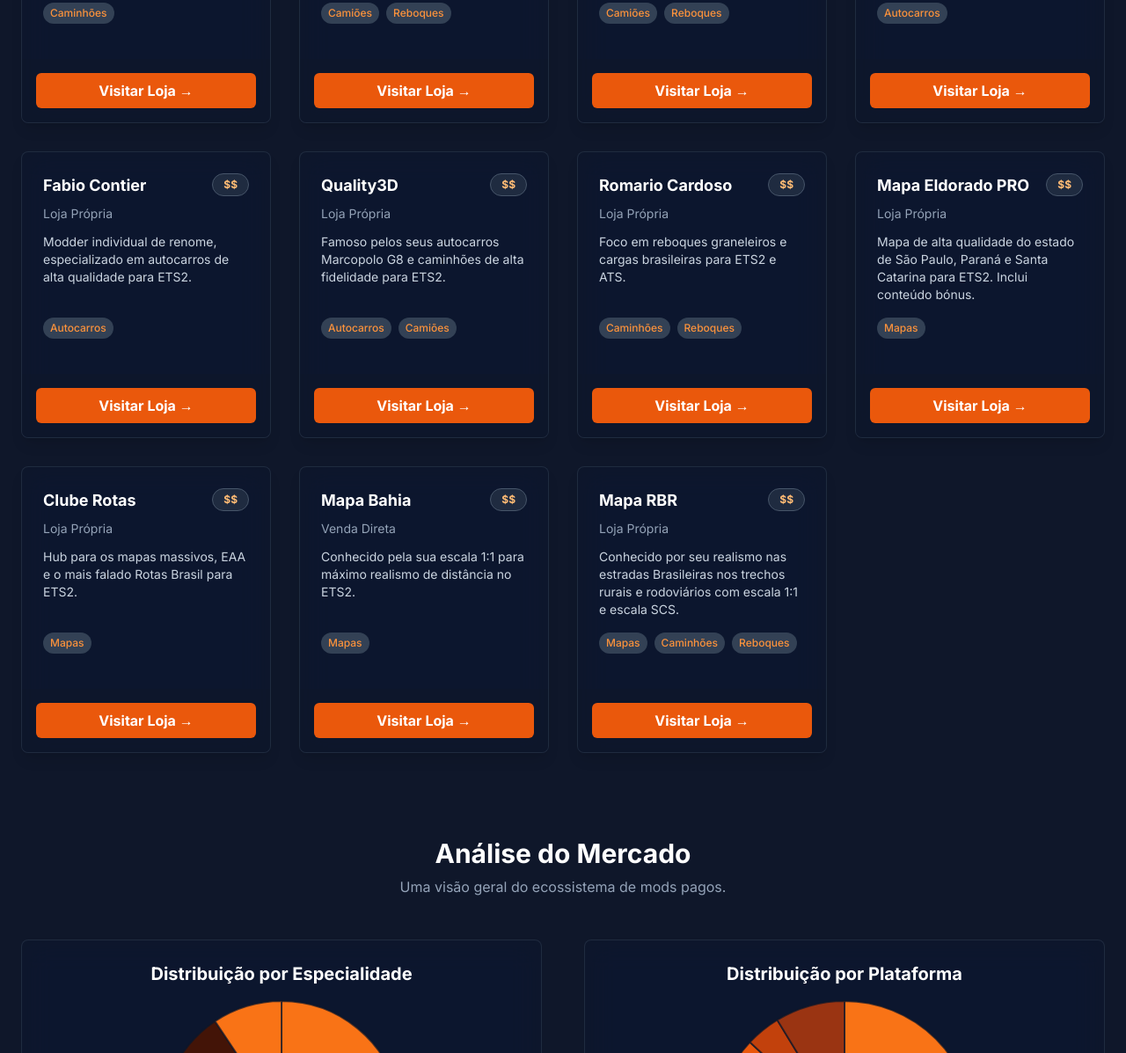
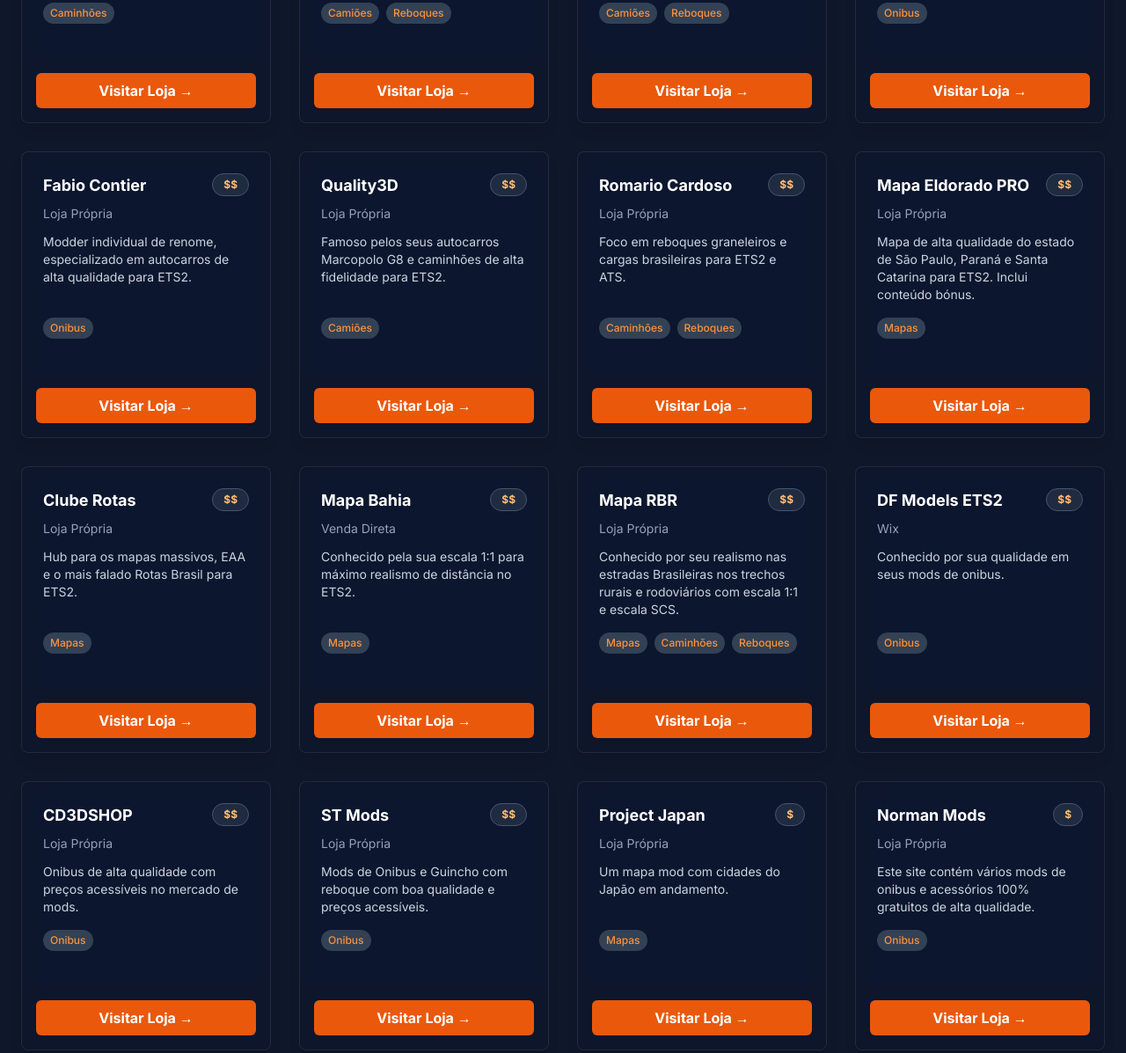
Before and after one commit to SrPuff2/ATS-ETS2-hub, a plain HTML site: page index.html in a window 1280 px wide. Shown: the part 2098-3295 px from the top of the page at 88% size. Drawn offline with nearby package versions, Linux system fonts and the light colour scheme.

Commit message:
Update index.html

```diff
--- a/index.html
+++ b/index.html
@@ -125,7 +125,7 @@
                         <button data-filter="*" class="filter-btn active-filter">Todas</button>
                         <button data-filter="Caminhões" class="filter-btn">Caminhões</button>
                         <button data-filter="Reboques" class="filter-btn">Reboques</button>
-                        <button data-filter="Autocarros" class="filter-btn">Autocarros</button>
+                        <button data-filter="Onibus" class="filter-btn">Autocarros</button>
                         <button data-filter="Mapas" class="filter-btn">Mapas</button>
                         <button data-filter="Som" class="filter-btn">Som</button>
                         <button data-filter="Acessórios" class="filter-btn">Acessórios</button>
@@ -198,14 +198,26 @@
         { name: 'Frank Peru', url: 'https://www.facebook.com/profile.php?id=100083408832140', specialty: ['Caminhões'], platform: 'Venda Direta', price: '$$', region: 'Internacional', note: 'Modder respeitado, conhecido por seus caminhões Kenworth e Peterbilt para ETS2 e ATS.' },
         { name: 'Modwork', url: 'https://www.modwork.com.br/', specialty: ['Camiões', 'Reboques'], platform: 'Loja Própria', price: '$$', region: 'Brasil', note: 'Vasta seleção de caminhões brasileiros iconicos para ETS2.' },
         { name: 'Shop Pisc', url: 'https://shoppisc.com/', specialty: ['Camiões', 'Reboques'], platform: 'Loja Própria', price: '$$', region: 'Brasil', note: 'Oferece combos com desconto e mods com funcionalidades imersivas para ETS2.' },
-        { name: 'ModShop', url: 'https://modshop.com.br/', specialty: ['Autocarros'], platform: 'Loja Própria', price: '$$', region: 'Brasil', note: 'Principal destino para mods de autocarros brasileiros (Marcopolo, etc.) para ETS2.' },
-        { name: 'Fabio Contier', url: 'https://fabiocontier.com/', specialty: ['Autocarros'], platform: 'Loja Própria', price: '$$', region: 'Brasil', note: 'Modder individual de renome, especializado em autocarros de alta qualidade para ETS2.' },
-        { name: 'Quality3D', url: 'https://quality3d.com.br/', specialty: ['Autocarros', 'Camiões'], platform: 'Loja Própria', price: '$$', region: 'Brasil', note: 'Famoso pelos seus autocarros Marcopolo G8 e caminhões de alta fidelidade para ETS2.' },
+        { name: 'ModShop', url: 'https://modshop.com.br/', specialty: ['Onibus'], platform: 'Loja Própria', price: '$$', region: 'Brasil', note: 'Principal destino para mods de autocarros brasileiros (Marcopolo, etc.) para ETS2.' },
+        { name: 'Fabio Contier', url: 'https://fabiocontier.com/', specialty: ['Onibus'], platform: 'Loja Própria', price: '$$', region: 'Brasil', note: 'Modder individual de renome, especializado em autocarros de alta qualidade para ETS2.' },
+        { name: 'Quality3D', url: 'https://quality3d.com.br/', specialty: ['Camiões'], platform: 'Loja Própria', price: '$$', region: 'Brasil', note: 'Famoso pelos seus autocarros Marcopolo G8 e caminhões de alta fidelidade para ETS2.' },
         { name: 'Romario Cardoso', url: 'https://rcmod.com.br/', specialty: ['Caminhões', 'Reboques'], platform: 'Loja Própria', price: '$$', region: 'Brasil', note: 'Foco em reboques graneleiros e cargas brasileiras para ETS2 e ATS.' },
         { name: 'Mapa Eldorado PRO', url: 'https://mapaeldorado.com.br/', specialty: ['Mapas'], platform: 'Loja Própria', price: '$$', region: 'Brasil', note: 'Mapa de alta qualidade do estado de São Paulo, Paraná e Santa Catarina para ETS2. Inclui conteúdo bónus.' },
         { name: 'Clube Rotas', url: 'https://cluberotas.com/', specialty: ['Mapas'], platform: 'Loja Própria', price: '$$', region: 'Brasil', note: 'Hub para os mapas massivos, EAA e o mais falado Rotas Brasil para ETS2.' },
         { name: 'Mapa Bahia', url: 'https://www.facebook.com/MapaBahiaETS2/', specialty: ['Mapas'], platform: 'Venda Direta', price: '$$', region: 'Brasil', note: 'Conhecido pela sua escala 1:1 para máximo realismo de distância no ETS2.' },
         { name: 'Mapa RBR', url: 'https://maparbr.com.br/', specialty: ['Mapas', 'Caminhões', 'Reboques'], platform: 'Loja Própria', price: '$$', region: 'Brasil', note: 'Conhecido por seu realismo nas estradas Brasileiras nos trechos rurais e rodoviários com escala 1:1 e escala SCS.' },
+        { name: 'DF Models ETS2', url: 'https://dfmodelsets2.wixsite.com/meusite/shop?page=2', specialty: ['Onibus'], platform: 'Wix', price: '$$', region: 'Brasil', note: 'Conhecido por sua qualidade em seus mods de onibus.' },
+        { name: 'CD3DSHOP', url: 'https://br.cd3dshop.com/', specialty: ['Onibus'], platform: 'Loja Própria', price: '$$', region: 'Internacional', note: 'Onibus de alta qualidade com preços acessíveis no mercado de mods.' },
+        { name: 'ST Mods', url: 'https://stmods.com.br/', specialty: ['Onibus'], platform: 'Loja Própria', price: '$$', region: 'Brasil', note: 'Mods de Onibus e Guincho com reboque com boa qualidade e preços acessíveis.' },
+        { name: 'Project Japan', url: 'https://ets2.jp/en/', specialty: ['Mapas'], platform: 'Loja Própria', price: "$", region: 'Internacional', note: 'Um mapa mod com cidades do Japão em andamento.' },
+        { name: 'Norman Mods', url: 'https://www.normanmods.com.br/loja', specialty: ['Onibus'], platform: 'Loja Própria', price: '$', region: 'Brasil', note: 'Este site contém vários mods de onibus e acessórios 100% gratuitos de alta qualidade.' },
+        { name: 'B4D Brasil', url: 'https://www.b4dbr.com/', specialty: ['Onibus'], platform: 'Loja Própria', price: '$$', region: 'Brasil', note: 'Grande variedade de onibus de boa qualidade, incluindo um Marco Polo g7 gratuito.' },
+        { name: 'ImperaMods', url: 'https://imperamods.wixsite.com/imperamods', specialty: ['Onibus'], platform: 'Wix', price: '$', region: 'Brasil', note: 'Uma boa variedade de mod de onibus antigos.' },
+        { name: 'Altec Mod', url: 'https://altecmod.com/', specialty: ['Onibus'], platform: 'Loja Própria', price: '$$', region: 'Brasil', note: 'Esse site reune poucos mods de Onibus, mas todos de boa qualidade a um preço justo e favorável.' },
+        { name: 'Rafa Sound', url: 'https://rafasoundengine.com.br/', specialty: ['Som'], platform: 'Loja Própria', price: '$', region: 'Brasil', note: 'O site possui uma boa variedade de Sons de altissima qualidade para Onibus e Caminhões a um preço pequeno.' },
+        { name: 'Mapa Minas ETS', url: 'https://mapaminasets2.com.br/', specialty: ['Mapas'], platform: 'Loja Própria', price: '$$', region: 'Brasil', note: 'O Mapa foi construido a partir do estado de Minas Gerais, Brasil, com enfase em fazendas e rotas desafiadoras com um grande realismo.' },
+        { name: 'RC SHOP', url: 'https://rcteam.com.br/rcshop/', specialty: ['Caminhões', 'Reboques', 'Mapas'], platform: 'Loja Própria', price: '$$', region: 'Brasil', note: 'Possui uma boa diversidade de mods, todos com ótima qualidade. Vale a pena testar o mapa RC também.' },
+        { name: 'Mapa ORB', url: 'https://mapaorb.wixsite.com/mapaorb', specialty: ['Mapas'], platform: 'Loja Própria', price: '$$', region: 'Brasil', note: 'O mapa foi construido com exclusividade para a comunidade de Onibus.' }
     ];
 
     const consumerGuide = [
```
